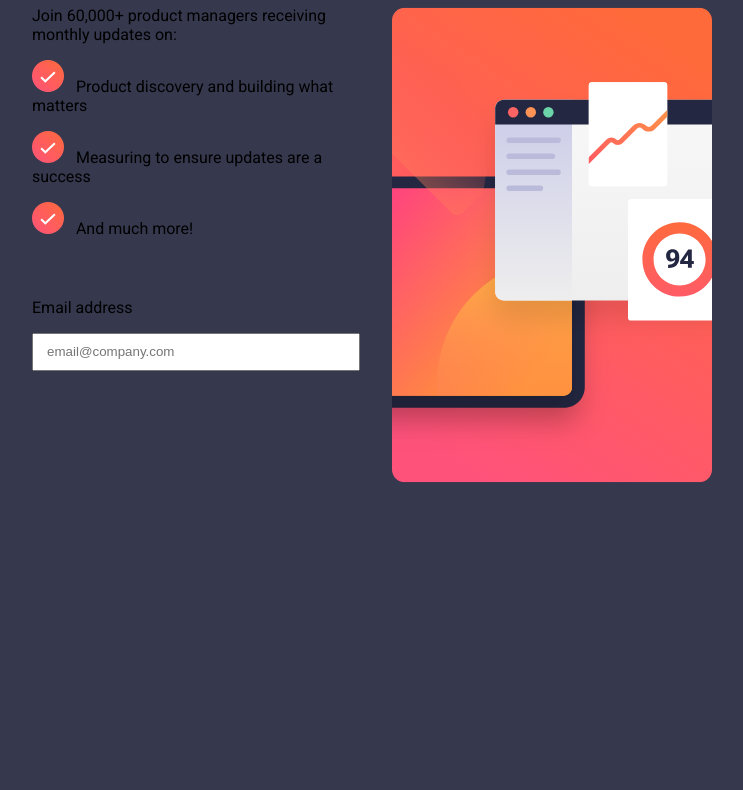
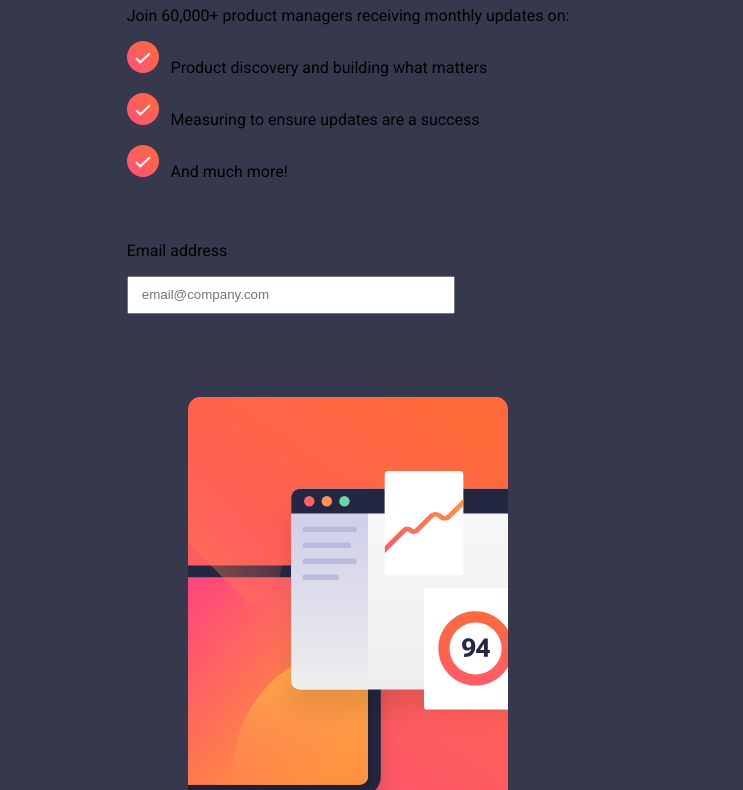
Before and after one commit to ryananhtuan-nguyen/frontend-master, a plain HTML site: page newsletter-sign-up-with-success-message-main/index.html in a window 1280 px wide. Shown: the part 93-883 px from the top of the page, without its empty margins (292-1035 px from the left). Before the commit the page ends 800 px from the top, so only its background shows below. Drawn offline with Linux system fonts and the light colour scheme.

Commit message:
chore:changed index

```diff
--- a/newsletter-sign-up-with-success-message-main/index.html
+++ b/newsletter-sign-up-with-success-message-main/index.html
@@ -20,7 +20,6 @@
   <body>
     <!-- Sign-up form start -->
     <div class="outer-wrap">
-      <div class="form-wrapper">
       <div class="form">
         <h1>Stay updated!</h1>
         <p>Join 60,000+ product managers receiving monthly updates on:</p>
@@ -48,7 +47,11 @@
           <input type="email" placeholder="   email@company.com" />
         </div>
       </div>
-        <img src="./assets/images/illustration-sign-up-desktop.svg" />
+      <div class="img-wrapper">
+        <img
+          src="./assets/images/illustration-sign-up-desktop.svg"
+          class="images"
+        />
       </div>
     </div>
   </body>
```
Lines whose indentation alone changed are shown as unchanged.
